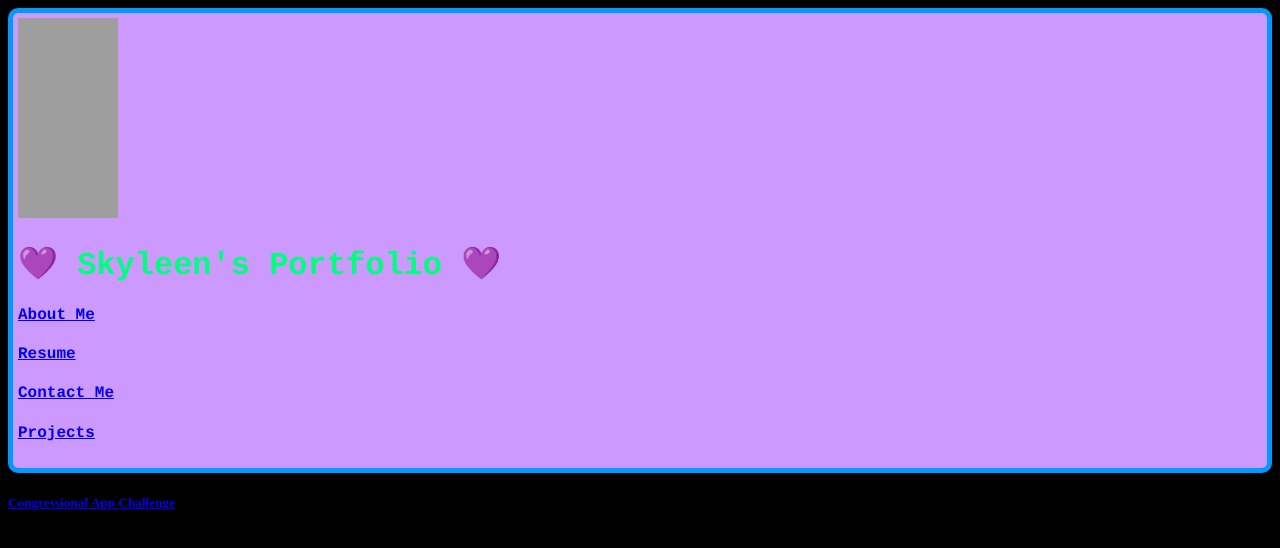
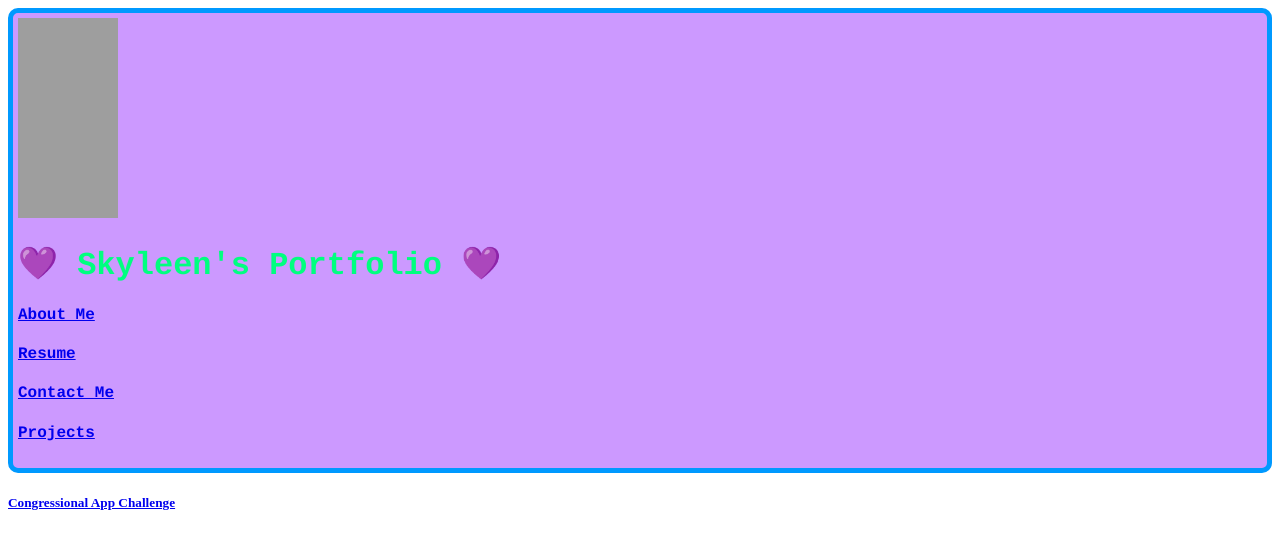
Before and after one commit to SkyleenC/portfolio, a plain HTML site: page index.html in a window 1280 px wide. Drawn offline with Linux system fonts and the light colour scheme; grey boxes are pictures that could not be loaded.

Commit message:
Update index.html

```diff
--- a/index.html
+++ b/index.html
@@ -3,9 +3,6 @@
 <head>
   <title>Skyleen Caraballo Senior Portfolio</title>
   <link href="style.css" rel="stylesheet">
-  <style>
-  body {background-color: #000000;}
-  </style>
 </head>
 <body>
   <div id="mainB">
```
